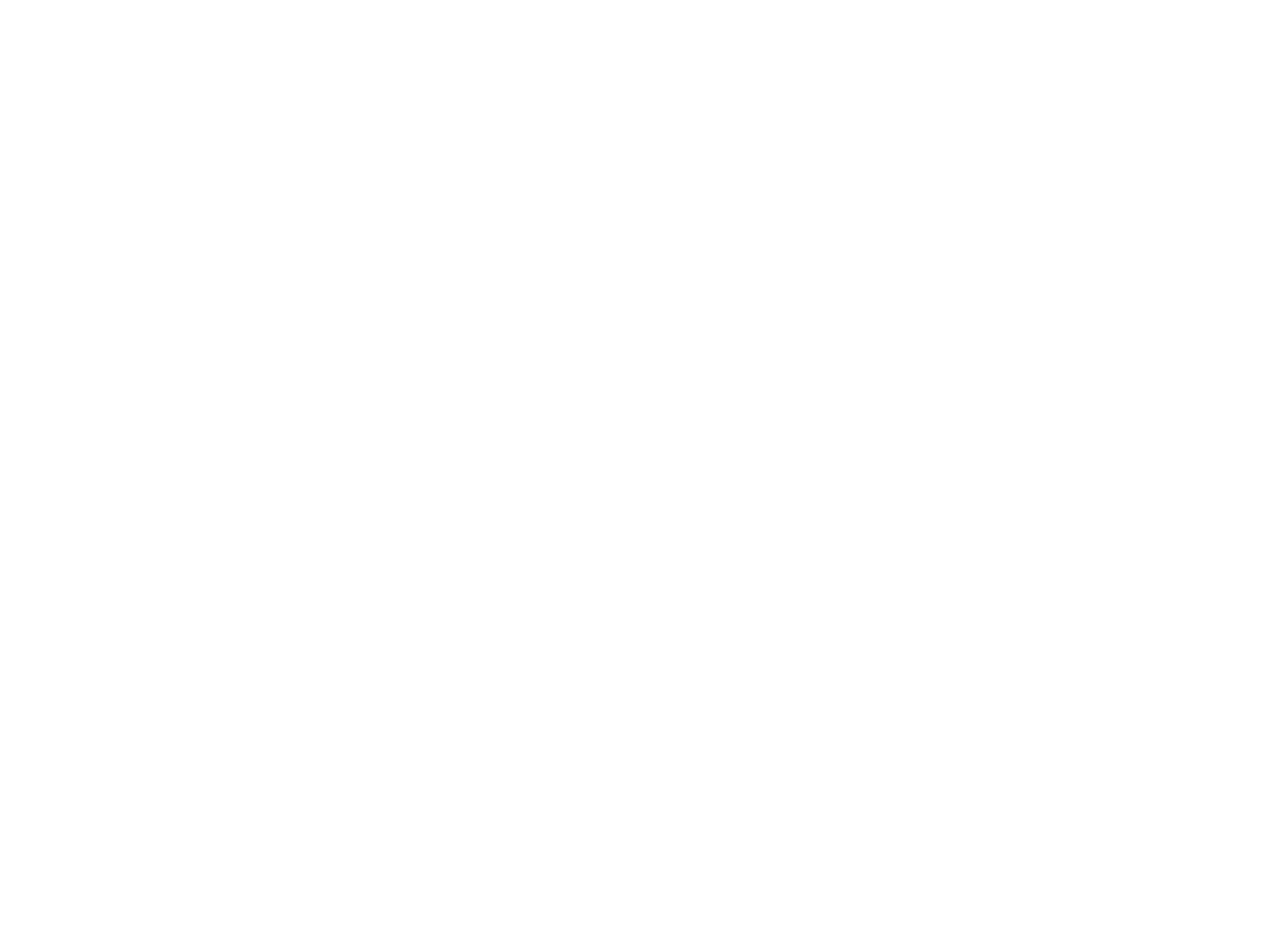
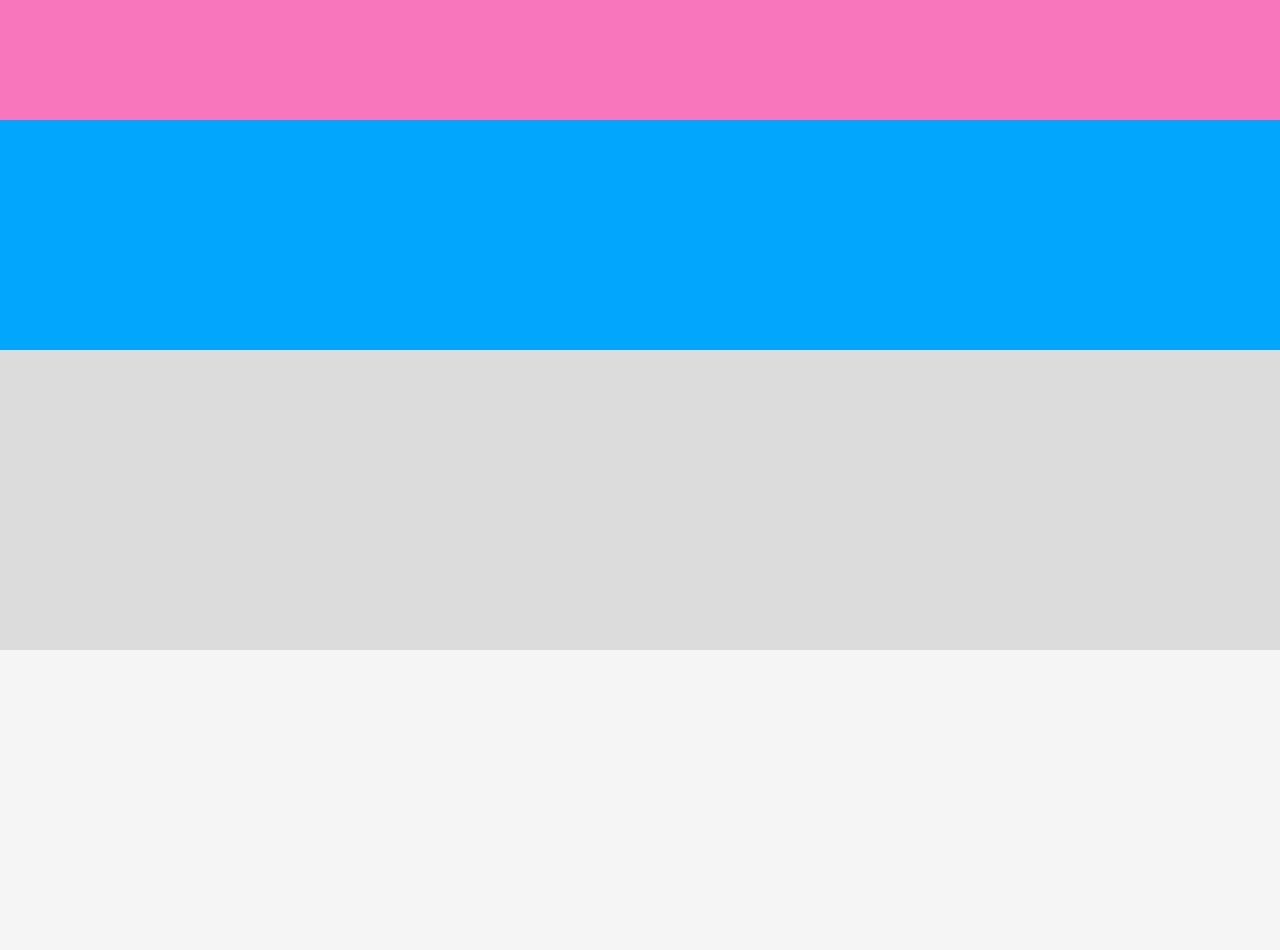
Before and after one commit to leobrn/slideBlock, a website: page app/index.html in a window 1280 px wide. Before the commit the page ends 800 px from the top, so only its background shows below. Drawn offline with nearby package versions, Linux system fonts and the light colour scheme.

Commit message:
Начальная разработка компоненты

```diff
--- a/app/index.html
+++ b/app/index.html
@@ -5,13 +5,44 @@
     <meta charset="UTF-8">
     <meta name="viewport" content="width=device-width, initial-scale=1.0">
     <title>slideBlock</title>
-    <link rel="stylesheet" href="/app/css/slideBlock.css">
+    <link rel="stylesheet" href="https://cdnjs.cloudflare.com/ajax/libs/normalize/8.0.1/normalize.min.css">
+    <link rel="stylesheet" href="css/slideBlock.css">
+    <link rel="stylesheet" href="css/style.css">
 </head>
 
 <body>
+    <!-- Header start -->
+    <header class="header">
+        <div class="container">
+            <div class="header__inner">
+                <svg class="svg" id="svgMenu">
+                    <use href="img/sprites.svg#menu"></use>
+                </svg>
+            </div>
+        </div>
+    </header>
+    <!-- Header end -->
 
-    <script src="/app/js/slideBlock.js"></script>
-    <script src="/app/js/main.js"></script>
+    <div class="slide-block" id="slideBlockUp">
+        <div class="notice" id="notice">
+
+        </div>
+    </div>
+
+    <div class="slide-block" id="slideBlockLeft">
+        <div class="menu" id="leftMenu">
+
+        </div>
+    </div>
+
+    <main class="main">
+        <section class="section section--blue"></section>
+        <section class="section section--grey"></section>
+        <section class="section"></section>
+    </main>
+
+    <script src="js/slideBlock.js"></script>
+    <script src="js/main.js"></script>
 </body>
 
 </html>
--- a/app/js/main.js
+++ b/app/js/main.js
@@ -0,0 +1,14 @@
+
+const slideBlockUp = slideBlock({
+    position: 'up',
+    elementID: 'slideBlockUp',
+    startMove: true,
+    elementsDisableID: ['notice']
+})
+
+const slideBlockLeft = slideBlock({
+    position: 'left',
+    elementID: 'slideBlockLeft',
+    overlay: true,
+    elementsActivateID: ['svgMenu']
+})
--- a/app/js/slideBlock.js
+++ b/app/js/slideBlock.js
@@ -1,31 +1,73 @@
-const slideBlockUpID = 'slideBlockUp',
-    slideBlockLeftID = 'slideBlockLeft',
-    slideBlockOverlayID = 'slideBlockOverlay',
-    slideBlockOverlayHTML = `<div class="slide-block slide-block--overlay" id="slideBlockOverlay" onclick="removeSlideBlockActive('slideBlockLeft')"></div>`
+(function (win, doc) {
+    'use strict'
+    const slideBlock = function (options) {
 
-function removeSlideBlockActive(elementID) {
-    const slideElement = document.getElementById(elementID)
-    if (slideElement) {
-        slideElement.classList.remove('slide-block--active')
+        const settings = {
+            position: 'none',
+            elementID: 'none',
+            overlay: false,
+            startMove: false,
+            delayStart: 500,
+            elementsActivateID: [],
+            elementsDisableID: []
+        },
+            slideBlockOverlayHTML = `<div class="slide-block slide-block--overlay" id="slideBlockOverlay""></div>`,
+            elementAddEventListener = function (array, disable = false) {
+                if (array.length > 0) {
+                    array.forEach(item => {
+                        const elementEvent = document.getElementById(item)
+                        if (elementEvent) {
+                            elementEvent.addEventListener('click', () => {
+                                if (disable) {
+                                    disableBlock()
+                                } else {
+                                    activateBlock()
+                                }
+                            })
+                        }
+                    })
+                }
+            }
 
-        if (elementID === slideBlockLeftID) {
-            const slideBlockOverlay = document.getElementById(slideBlockOverlayID);
-            slideBlockOverlay.parentNode.removeChild(slideBlockOverlay);
-            document.body.classList.remove('slide-block--overflow')
+        Object.assign(settings, options)
+        const element = document.getElementById(settings.elementID)
+        elementAddEventListener(settings.elementsActivateID)
+        elementAddEventListener(settings.elementsDisableID, true)
+
+        const activateBlock = function activate() {
+            if (element) {
+                element.classList.add('slide-block--active')
+                if (settings.overlay) {
+                    element.insertAdjacentHTML("afterEnd", slideBlockOverlayHTML)
+                    doc.body.classList.add('slide-block--overflow')
+                    const slideBlockOverlay = document.getElementById('slideBlockOverlay')
+                    slideBlockOverlay.addEventListener('click', () => {
+                        disableBlock()
+                    })
+                }
+            }
         }
+        const disableBlock = function () {
+            if (element) {
+                element.classList.remove('slide-block--active')
+                if (settings.overlay) {
+                    const slideBlockOverlay = document.getElementById('slideBlockOverlay')
+                    slideBlockOverlay.parentNode.removeChild(slideBlockOverlay)
+                    doc.body.classList.remove('slide-block--overflow')
+                }
+            }
+        }
+
+        const startMove = function () {
+            if (settings.startMove) {
+                element.classList.add('slide-block--active')
+            }
+        }
+
+        element.classList.add(`slide-block--${settings.position}`)
+        setTimeout(startMove, settings.delayStart)
+
     }
-}
 
-function addSlideBlockActive(elementID) {
-    const slideElement = document.getElementById(elementID)
-    if (slideElement) {
-        slideElement.classList.add('slide-block--active')
-
-        if (elementID === slideBlockLeftID) {
-            slideElement.insertAdjacentHTML("afterEnd", slideBlockOverlayHTML)
-            document.body.classList.add('slide-block--overflow')
-        }
-    }
-}
-
-addSlideBlockActive(slideBlockUpID)
+    win.slideBlock = slideBlock
+})(window, document)
--- /dev/null
+++ b/app/less/style.less
@@ -0,0 +1,78 @@
+html {
+    box-sizing: border-box;
+}
+
+*,
+*::before,
+*::after {
+    box-sizing: inherit;
+}
+
+body {
+    min-width: 320px;
+    background-color: #F5F5F5;
+}
+
+.container {
+    padding: 0 20px;
+}
+
+.svg {
+    height: 25px;
+    width: 25px;
+    fill: #03A6FD;
+
+    &:active,
+    &:hover {
+        opacity: .2;
+        transition: all .3s ease;
+    }
+
+}
+
+.main {
+    margin-top: 50px;
+}
+
+.section {
+    min-height: 300px;
+    background-color: #F5F5F5;
+
+    &--blue {
+        background-color: #03A6FD;
+    }
+
+    &--grey {
+        background-color: #DCDCDC;
+    }
+}
+
+/*! Header start */
+.header {
+    position: fixed;
+    width: 100%;
+    left: 0;
+    top: 0;
+    background-color: #FFF;
+    border-bottom: 1px solid rgba(196, 196, 196, .6);
+    z-index: 10;
+
+    &__inner {
+        display: flex;
+        align-items: center;
+        min-height: 50px;
+    }
+}
+
+/*! Header end */
+
+.notice{
+    min-height: 120px;
+    width: 100%;
+    background-color: #f876bc;
+}
+
+.menu{
+    background-color: #fff;
+    height: 100%;
+}
--- a/package.json
+++ b/package.json
@@ -1,5 +1,5 @@
 {
-  "name": "slideBlock",
+  "name": "slideblock",
   "version": "1.0.0",
   "description": "",
   "main": "index.html",
@@ -13,8 +13,7 @@
     "gulp": "^4.0.2",
     "gulp-cli": "^2.3.0",
     "gulp-cssbeautify": "^2.0.1",
-    "gulp-less": "^4.0.1",
-    "reset-css": "^5.0.1"
+    "gulp-less": "^4.0.1"
   },
   "dependencies": {}
 }
```
Also changed, not shown: app/css/style.css (added), app/img/sprites.svg (added).
